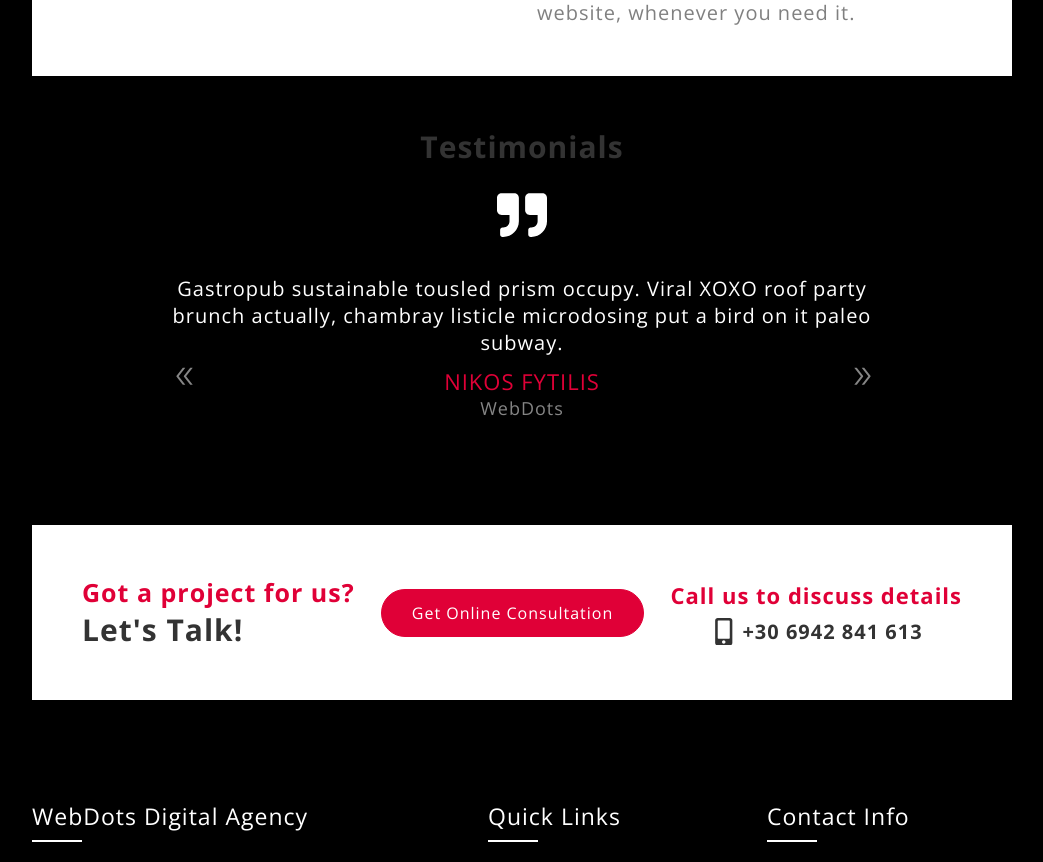
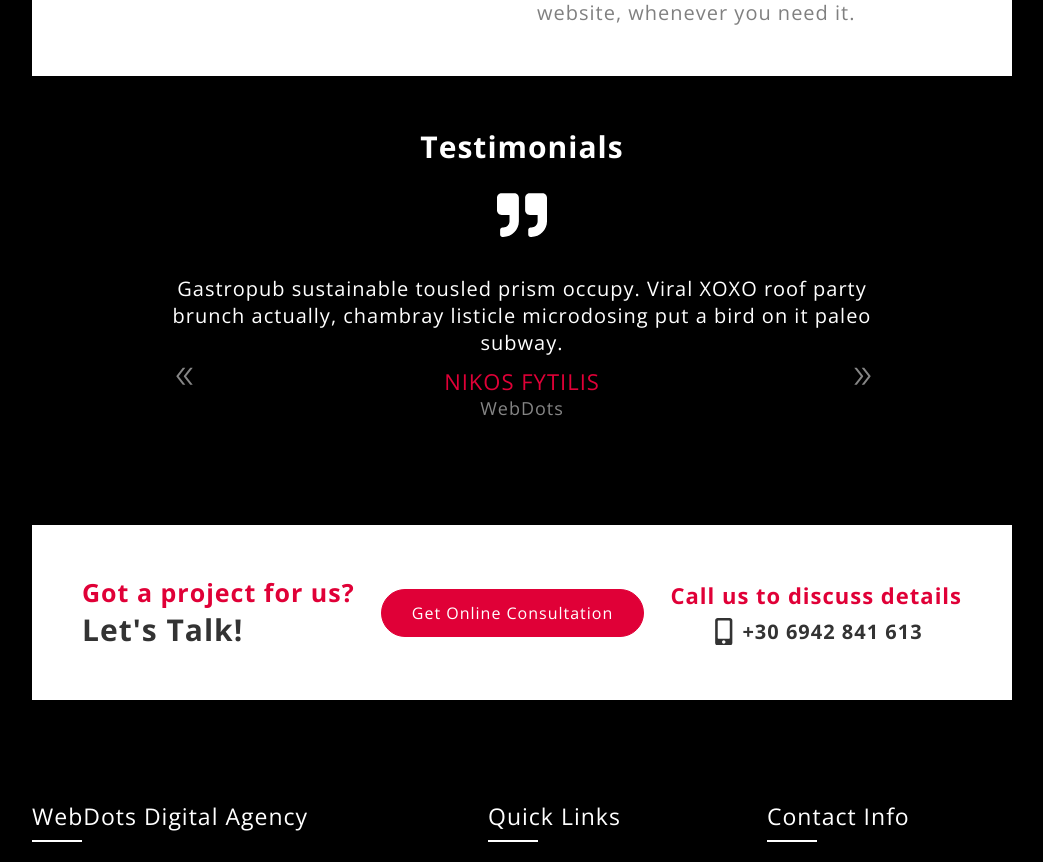
Before and after one commit to mimerkou/webdots, a React (Create React App) app: page /about in a window 1280 px wide. Shown: the part 1752-2614 px from the top of the page, without its empty margins (118-1161 px from the left). Built offline with nearby package versions, Linux system fonts and the light colour scheme.

Commit message:
adjusted min-height in home page

```diff
--- a/src/components/Testimonials/Testimonials.css
+++ b/src/components/Testimonials/Testimonials.css
@@ -8,7 +8,7 @@
 }
 
 .testimonials-title h3 {
-  color: #333;
+  color: #fff;
   text-align: center;
   font-size: 3rem;
   margin-bottom: 2rem;
--- a/src/pages/Home/Home.css
+++ b/src/pages/Home/Home.css
@@ -2,7 +2,7 @@
   display: flex;
   justify-content: center;
   align-items: center;
-  /* min-height: 100vh; */
+  min-height: calc(100vh - 8rem);
   padding: 2rem 20rem;
 }
 
```
